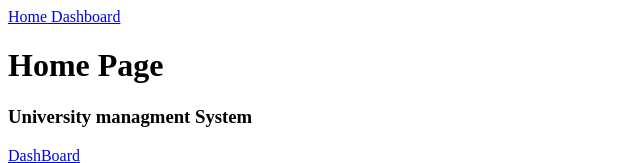
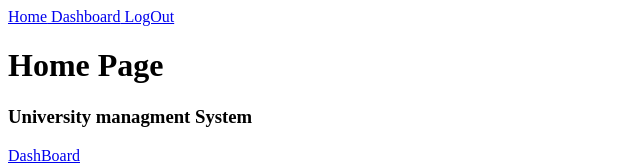
Before and after one commit to Fahim2280/UMS-Front-end, a Next.js app in the folder ums-font-end/: page / in a window 1280 px wide. Shown: the top 163 px of the page, without its empty margins (0-640 px from the left). Built offline with nearby package versions, Linux system fonts and the light colour scheme.

Commit message:
delete notice & Logout

```diff
--- a/ums-font-end/pages/component/layout.js
+++ b/ums-font-end/pages/component/layout.js
@@ -10,6 +10,7 @@ export default function MyLayout(props)
         <nav>
         <Link href="/"> Home</Link>
         <Link href="/admin/dashboard"> Dashboard</Link>
+        <Link href="http://localhost:3000/admin/signout"> LogOut</Link>
         </nav>
 
         <main>
```
